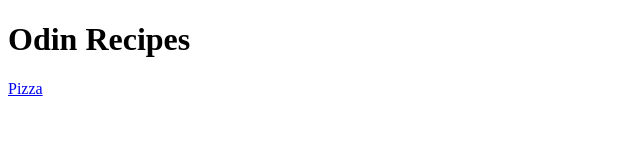
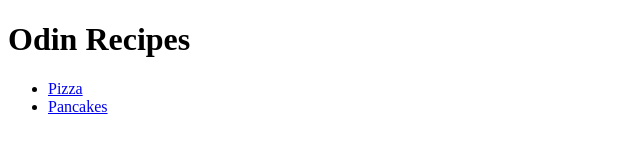
Before and after one commit to ImClutch23/odin-recipes, a plain HTML site: page index.html in a window 1280 px wide. Shown: the whole page, without its empty margins (0-640 px from the left). Drawn offline with Linux system fonts and the light colour scheme.

Commit message:
added link to pizza recipe page

```diff
--- a/index.html
+++ b/index.html
@@ -9,8 +9,12 @@
     <body>
         <H1>Odin Recipes</H1>
 
+        <ul>
+        <li><a href="recipes/pizza.html">Pizza</a></li>
 
-        <a href="recipes/pizza.html">Pizza</a>
+         <li> <a href="recipes/pancakes.html">Pancakes</a> </li>
+
+        </ul>
     </body>
 
 </html>
```
